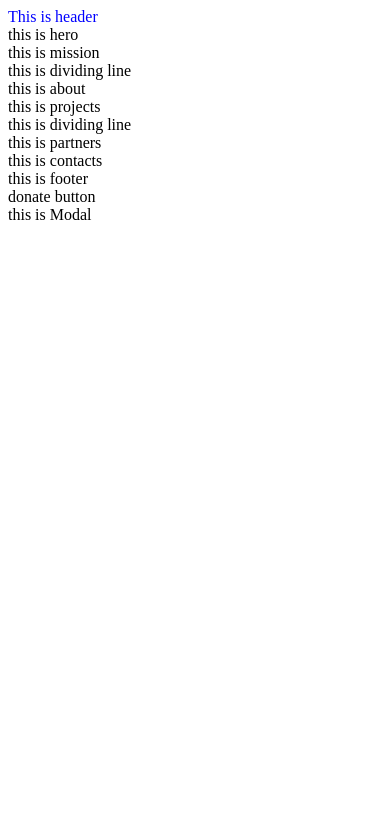
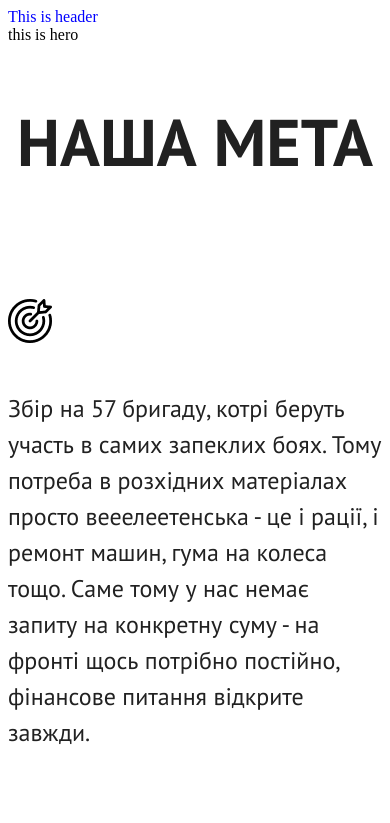
Before and after one commit to baza-trainee/dokoopy-frontend, a React (Vite) app: page / in a window 390 px wide. Shown: the top 823 px of the page. Built offline with nearby package versions, Linux system fonts and the light colour scheme.

Commit message:
Add page Mission

```diff
--- a/src/components/sections/Mission.jsx
+++ b/src/components/sections/Mission.jsx
@@ -1,3 +1,31 @@
 export const Mission = () => {
-   return <div>this is mission</div>;
+   return <div className="Mission">
+      <div className="Mission-title">
+         <h2>
+            Наша мета
+         </h2>
+      </div>
+            <div className="Mission-container">
+               <div className="Mission-container-box">
+                  <div className="Mission-container-box-img">
+
+                  </div>
+                  <div className="Mission-container-box-text">
+                     <p>
+                     Збір на 57 бригаду, котрі беруть участь в самих запеклих боях. Тому потреба в розхідних матеріалах просто вееелеетенська - це і рації, і ремонт машин, гума на колеса тощо. Саме тому у нас немає запиту на конкретну суму - на фронті щось потрібно постійно, фінансове питання відкрите завжди.
+                     </p>
+                  </div>
+               </div>
+               <div className="Mission-container-box">
+                   <div className="Mission-container-box-img">
+
+                  </div>
+                  <div className="Mission-container-box-text">
+                     <p>
+                     Ми віримо: якщо спроможні бізнеси, люди та корпорації візьмуть на себе фінансову підтримку хоча б одного військового - потреби фронту будуть закриватися швидше. На цьому сайті ми – Don’t Panic Group та усі, кому відгукується ідея, збираємось до купи, щоб підтримати 57 бригаду.
+                     </p>
+                  </div>
+               </div>
+            </div>
+          </div>;
 };
--- a/src/styles/components/_mission.scss
+++ b/src/styles/components/_mission.scss
@@ -0,0 +1,101 @@
+.Mission{
+    display: flex;
+    flex-direction: column;
+    align-items: flex-start;
+    gap: 60px;
+}
+.Mission-title h2{
+    color: #212121;
+    font-family: PT Sans;
+    font-size: 66px;
+    font-style: normal;
+    font-weight: 700;
+    line-height: normal;
+    text-transform: uppercase;
+}
+.Mission-container{
+    display: flex;
+    align-items: flex-start;
+    gap: 24px;
+}
+.Mission-container-box{
+    display: flex;
+    align-items: flex-start;
+    gap: 24px;
+}
+
+.Mission-container-box-img{
+    width: 44px;
+    height: 44px;
+    background-image: url('../../../public/images/target-mission.png');
+    background-color: #fffdfd00;
+    background-position: center;
+    background-size: cover;
+    background-repeat: no-repeat;
+}
+.Mission-container-box-text{
+    width: 540px;
+}
+.Mission-container-box-text p{
+    color: #212121;
+    font-family: PT Sans;
+    font-size: 24px;
+    font-style: normal;
+    font-weight: 400;
+    line-height: 36px;
+}
+
+@media (min-width: 481px) and (max-width: 768px) {
+    .Mission{
+    display: flex;
+    flex-direction: column;
+    align-items: flex-start;
+    gap: 60px;
+    align-self: stretch;
+    }
+    .Mission-container{
+        display: flex;
+        flex-direction: column;
+        align-items: flex-start;
+        gap: 50px;
+        align-self: stretch;
+    }
+    .Mission-container-box-text{
+        width: 100%;
+    }
+
+}
+
+@media (max-width: 480px){
+    .Mission{
+        display: flex;
+        flex-direction: column;
+        align-items: flex-start;
+        gap: 60px;
+        align-self: stretch;
+    }
+    .Mission-title{
+        display: flex;
+        justify-content: center;
+        text-align: center;
+        align-self: stretch;
+    }
+    .Mission-container{
+        display: flex;
+        flex-direction: column;
+        align-items: flex-start;
+        gap: 50px;
+        align-self: stretch;
+    }
+    .Mission-container-box{
+        display: flex;
+        flex-direction: column;
+        align-items: flex-start;
+        gap: 24px;
+        align-self: stretch;
+    }
+    .Mission-container-box-text{
+        width: 100%;
+    }
+
+}
```
Also changed, not shown: public/images/target-mission.png (added).
